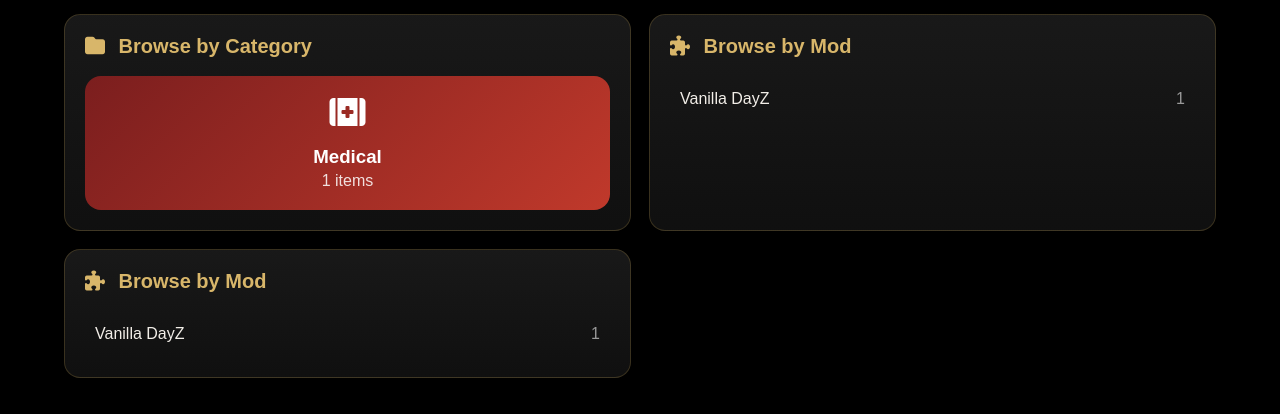
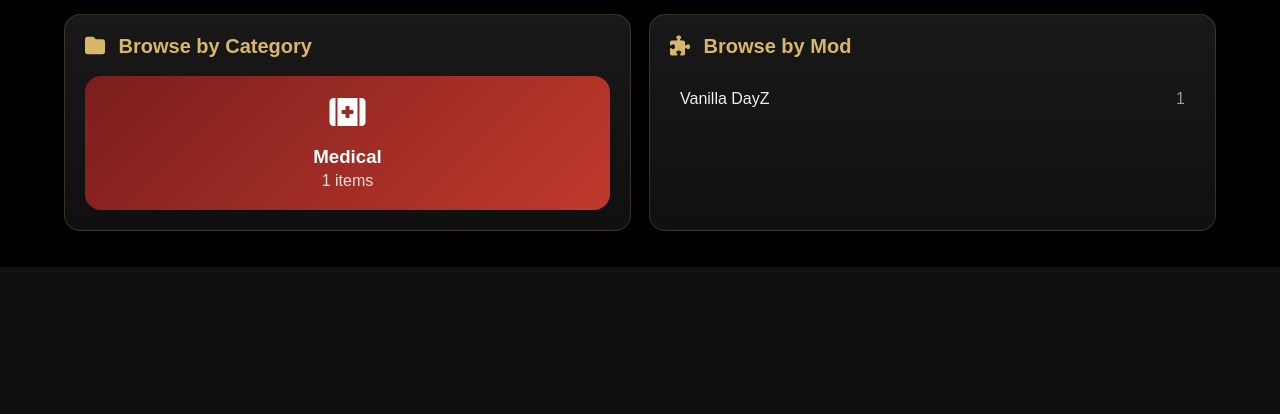
Before and after one commit to amylouinflorida/DZRP-Item-Catalog, a Flask app: page / in a window 1280 px wide. Shown: the part 1002-1416 px from the top of the page. After the commit the page ends 1269 px from the top, so only its background shows below. Run offline with Flask 3, Linux system fonts and the light colour scheme; data comes from the database, SQL or seed files in the repository; data that the repository does not hold is empty.

Commit message:
home update

```diff
--- a/templates/home.html
+++ b/templates/home.html
@@ -248,28 +248,6 @@
 
 </div>
 
-<!-- Browse by Mod -->
-
-<div class="dashboard-panel">
-
-    <h2>
-        <i class="fa-solid fa-puzzle-piece"></i>
-        Browse by Mod
-    </h2>
-
-    <div class="dashboard-list">
-
-        {% for mod in mods %}
-            <a href="/mod/{{ mod.name }}">
-                {{ mod.name }}
-                <span>{{ mod.item_count }}</span>
-            </a>
-        {% endfor %}
-
-    </div>
-
-        </div>
-
         <!-- Browse by Mod -->
 
         <div class="dashboard-panel">
```
